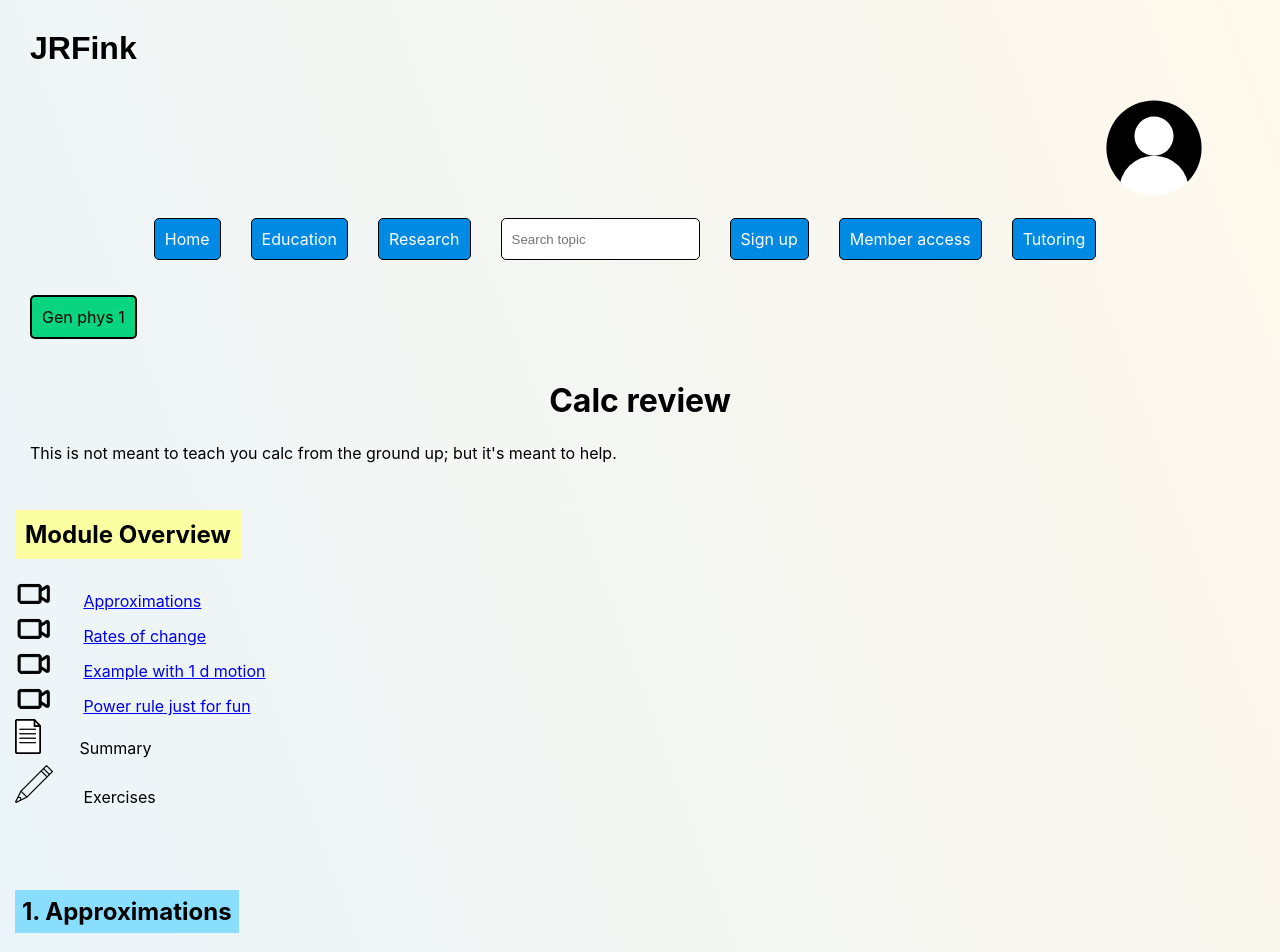
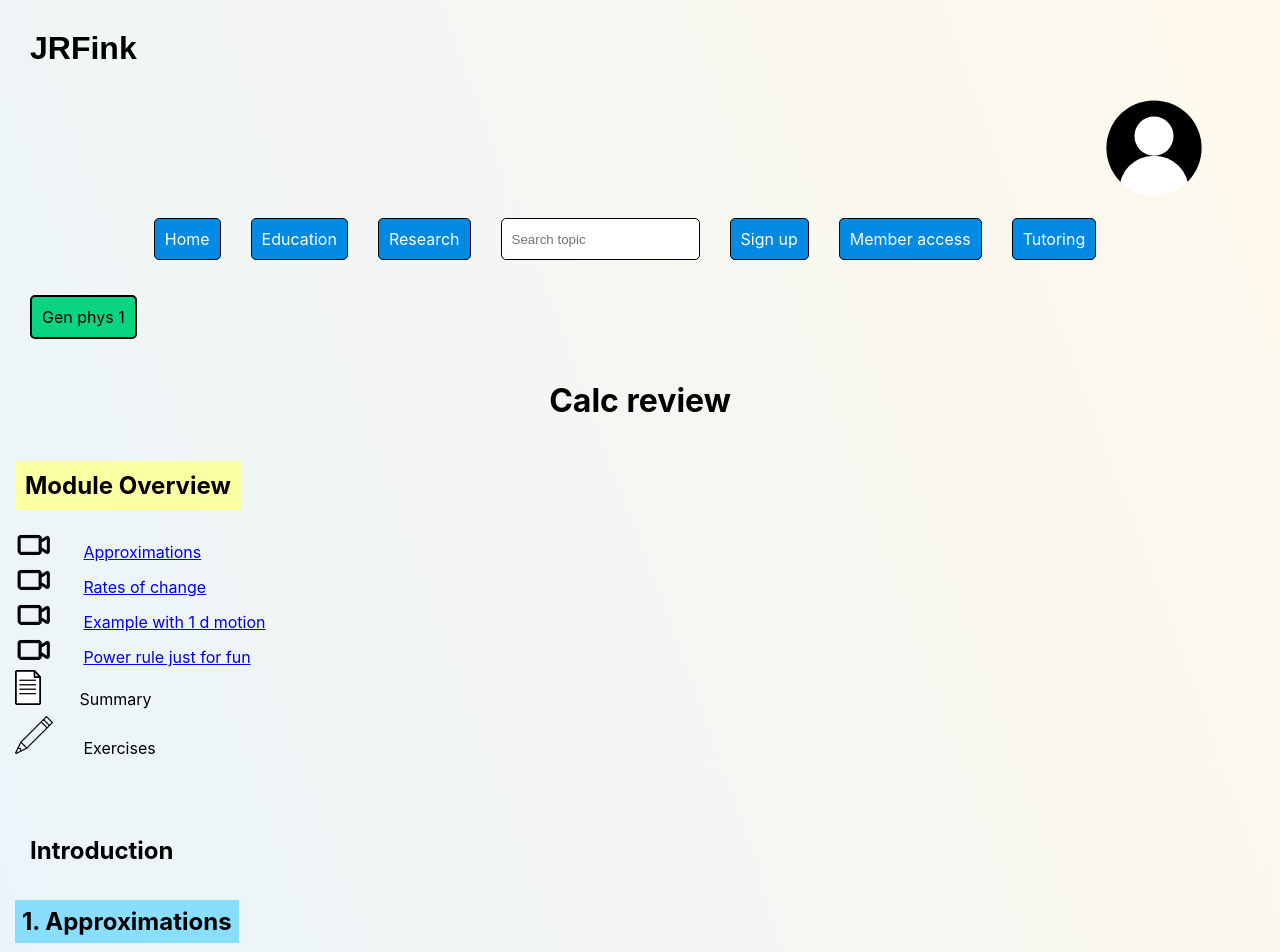
Before and after one commit to JRFink/jrfphyspagesnew, a Next.js app: page /education/gp1/calc in a window 1280 px wide. Shown: the top 952 px of the page. Built offline with nearby package versions, Linux system fonts and the light colour scheme.

Commit message:
Update index.tsx

```diff
--- a/pages/education/gp1/calc/index.tsx
+++ b/pages/education/gp1/calc/index.tsx
@@ -13,13 +13,12 @@ const Calc = () => {
             <h1 className={style.centerText}>
                 Calc review
             </h1>
-                <p>
-                    This is not meant to teach you calc from the ground up; but it&#39;s meant to help.
-                </p>
-            <br></br>
             <br></br>
             <ModoverviewCalc />
             <br></br>
+<h2>
+Introduction
+</h2>
             <br></br>
             <h2 className={style.h2SectionColor} id="approx">
                 1. Approximations
```
